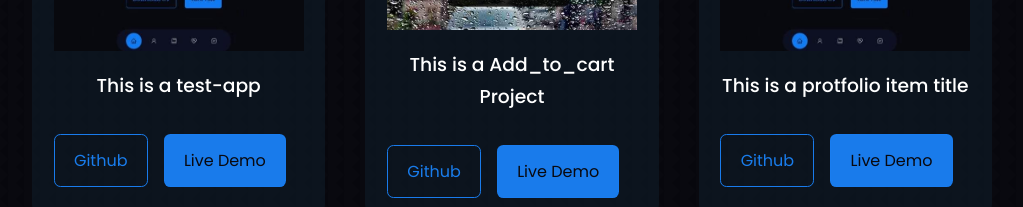
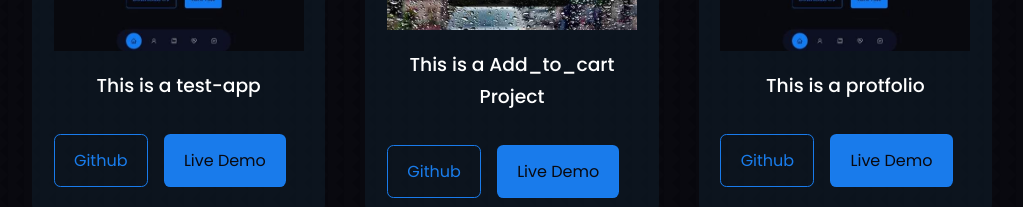
Before and after one commit to Pvoldemorte/My_Portfolio, a React (Create React App) app: page / in a window 1280 px wide. Shown: the part 2833-3040 px from the top of the page, without its empty margins (128-1151 px from the left). Built offline with nearby package versions, Linux system fonts and the light colour scheme.

Commit message:
Update Portfolio.jsx

```diff
--- a/src/components/portfolio/Portfolio.jsx
+++ b/src/components/portfolio/Portfolio.jsx
@@ -36,7 +36,7 @@ const Portfolio = () => {
       image:Img4,
       title:"This is a test-app",
       github:"https://github.com/Pvoldemorte",
-      demo:"https://dribbble.com"
+      demo:"https://testainty.com"
     },
     {
       id:5,
@@ -48,9 +48,9 @@ const Portfolio = () => {
     {
       id:6,
       image:Img6,
-      title:"This is a protfolio item title",
-      github:"https://github.com",
-      demo:"https://dribbble.com"
+      title:"This is a protfolio",
+      github:"https://github.com/Pvoldemorte/My_Portfolio",
+      demo:"https://steady-choux-0796bf.netlify.app/"
     }
   ]
 
```
